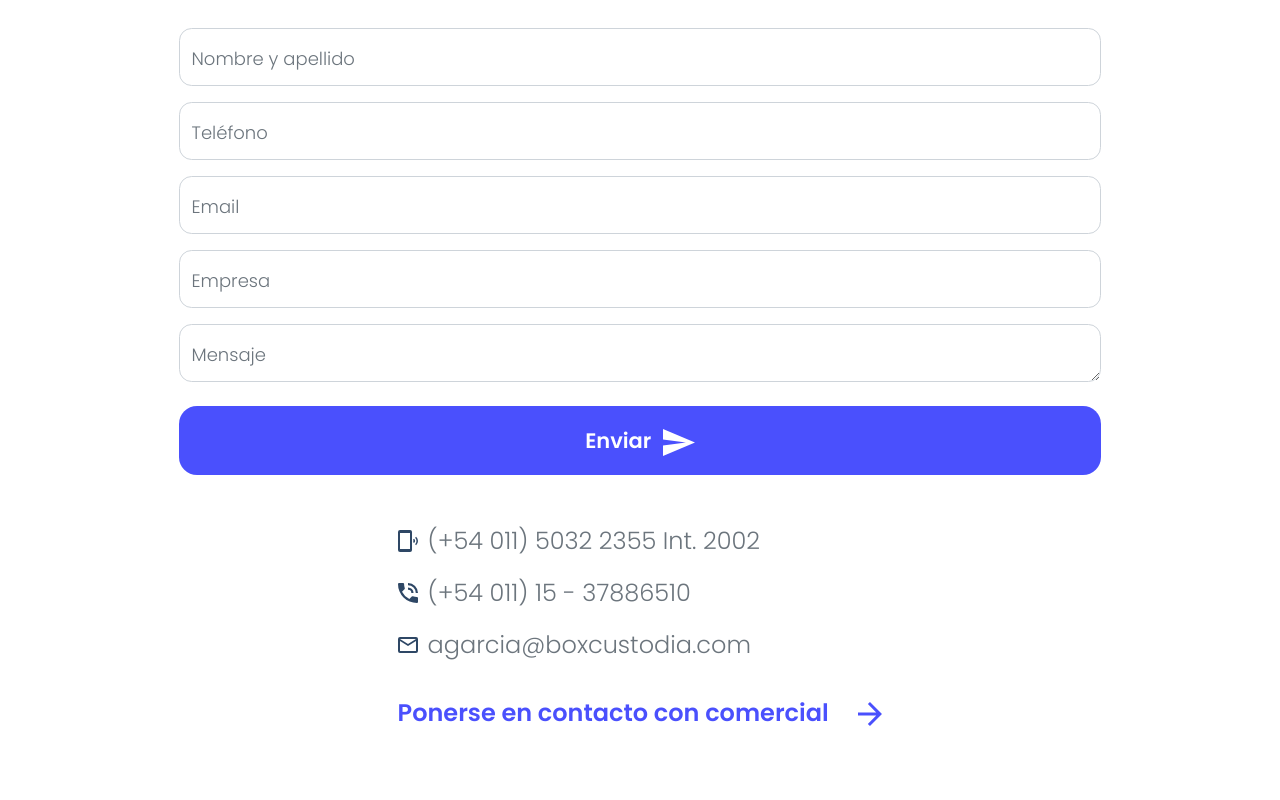
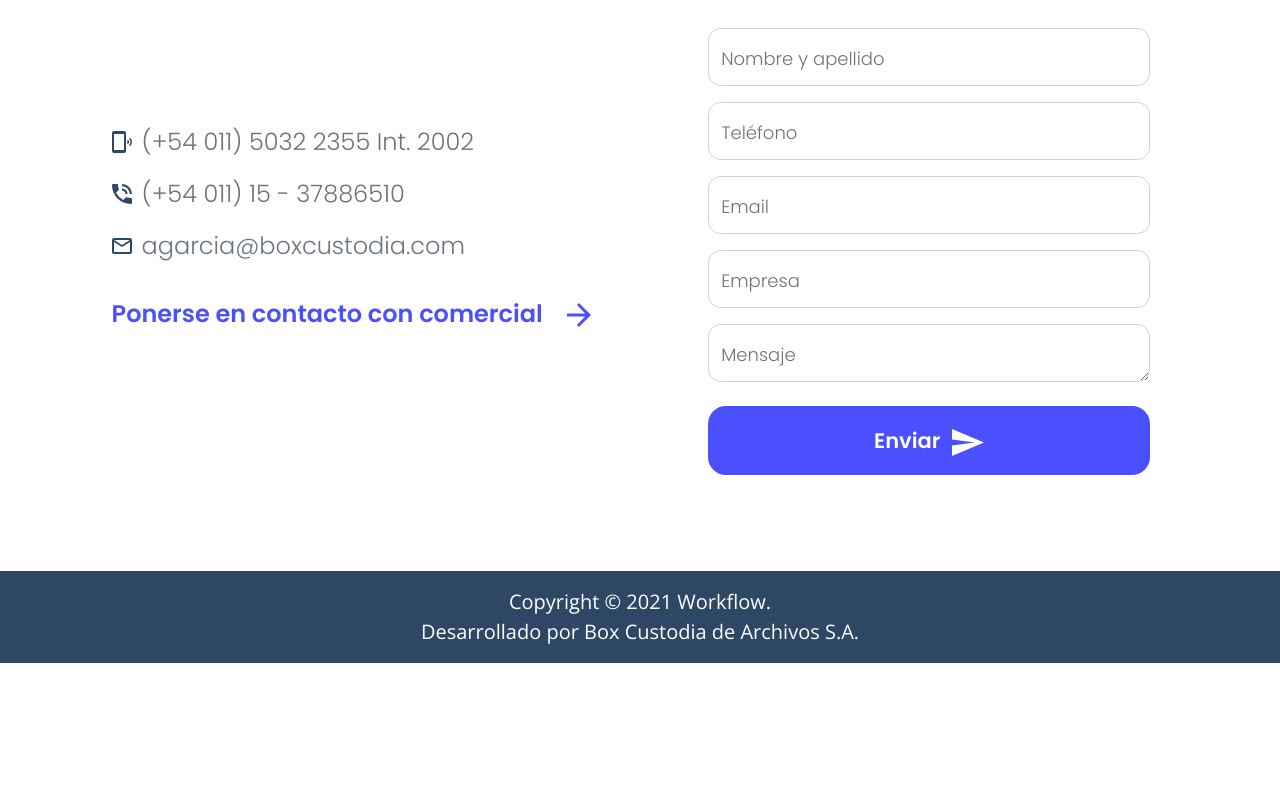
Before and after one commit to Aplietexe/boxcustodia-workflow, a React (Create React App) app: page / in a window 1280 px wide. Shown: the part 6860-7660 px from the top of the page. After the commit the page ends 7523 px from the top, so only its background shows below. Built offline with nearby package versions, Linux system fonts and the light colour scheme.

Commit message:
Adapt ContactForm to desktop

```diff
--- a/src/components/ContactForm/ContactInfo.tsx
+++ b/src/components/ContactForm/ContactInfo.tsx
@@ -33,8 +33,12 @@ const OptionStyles = styled(Col)`
   }
 `
 
+const NoWrap = styled.span`
+  white-space: nowrap;
+`
+
 const ContactInfo = () => (
-  <Row className="mb-5 pb-5">
+  <Row className="mb-5 pb-5 p-lg-0 m-lg-0">
     <Col className="d-flex justify-content-center">
       <div>
         {contactOptions.map(({ image, text }) => (
@@ -44,7 +48,11 @@ const ContactInfo = () => (
           </OptionStyles>
         ))}
         <StyledLink className="mt-3">
-          Ponerse en contacto con comercial <ImageComponent src={arrowIcon} />
+          Ponerse en contacto con{" "}
+          <NoWrap>
+            comercial
+            <ImageComponent src={arrowIcon} />
+          </NoWrap>
         </StyledLink>
       </div>
     </Col>
--- a/src/components/ContactForm/index.tsx
+++ b/src/components/ContactForm/index.tsx
@@ -1,3 +1,5 @@
+import { Row, Col } from "react-bootstrap"
+
 import Pad from "../common/Pad"
 
 import ContactFormBody from "./ContactFormBody"
@@ -8,8 +10,14 @@ const ContactForm = () => (
   <>
     <ContactFormHeader />
     <Pad>
-      <ContactFormBody />
-      <ContactInfo />
+      <Row>
+        <Col lg={{ order: 2, span: 6 }} xs={12}>
+          <ContactFormBody />
+        </Col>
+        <Col className="d-lg-flex align-items-center justify-content-center">
+          <ContactInfo />
+        </Col>
+      </Row>
     </Pad>
   </>
 )
```
